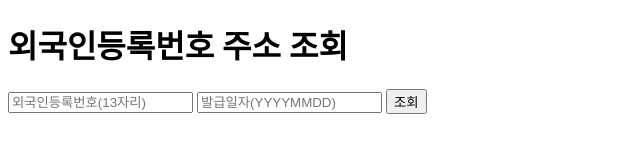
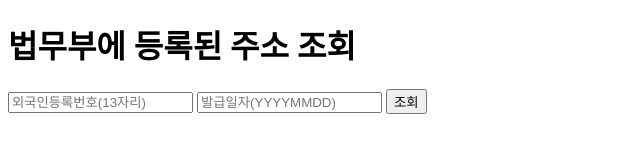
Before and after one commit to S1m0nMon/address-scraper, a website: page docs/index.html in a window 1280 px wide. Shown: the whole page, without its empty margins (0-640 px from the left). Drawn offline with Linux system fonts and the light colour scheme.

Commit message:
Remove hardcoded GH_TOKEN from index.html

```diff
--- a/docs/index.html
+++ b/docs/index.html
@@ -5,7 +5,7 @@
   <title>주소 조회</title>
 </head>
 <body>
-  <h1>외국인등록번호 주소 조회</h1>
+  <h1>법무부에 등록된 주소 조회</h1>
   <form id="addrForm">
     <input name="fgnRegNo" placeholder="외국인등록번호(13자리)" required>
     <input name="regYmd"    placeholder="발급일자(YYYYMMDD)" required>
@@ -14,9 +14,6 @@
   <pre id="result"></pre>
 
   <script>
-    // build-time에 sed로 치환될 플레이스홀더
-    const GITHUB_TOKEN = '<<GH_TOKEN_PLACEHOLDER>>';
-
     async function triggerDispatch(fgnRegNo, regYmd) {
       const resp = await fetch(
         'https://api.github.com/repos/S1m0nMon/address-scraper/dispatches',
```
